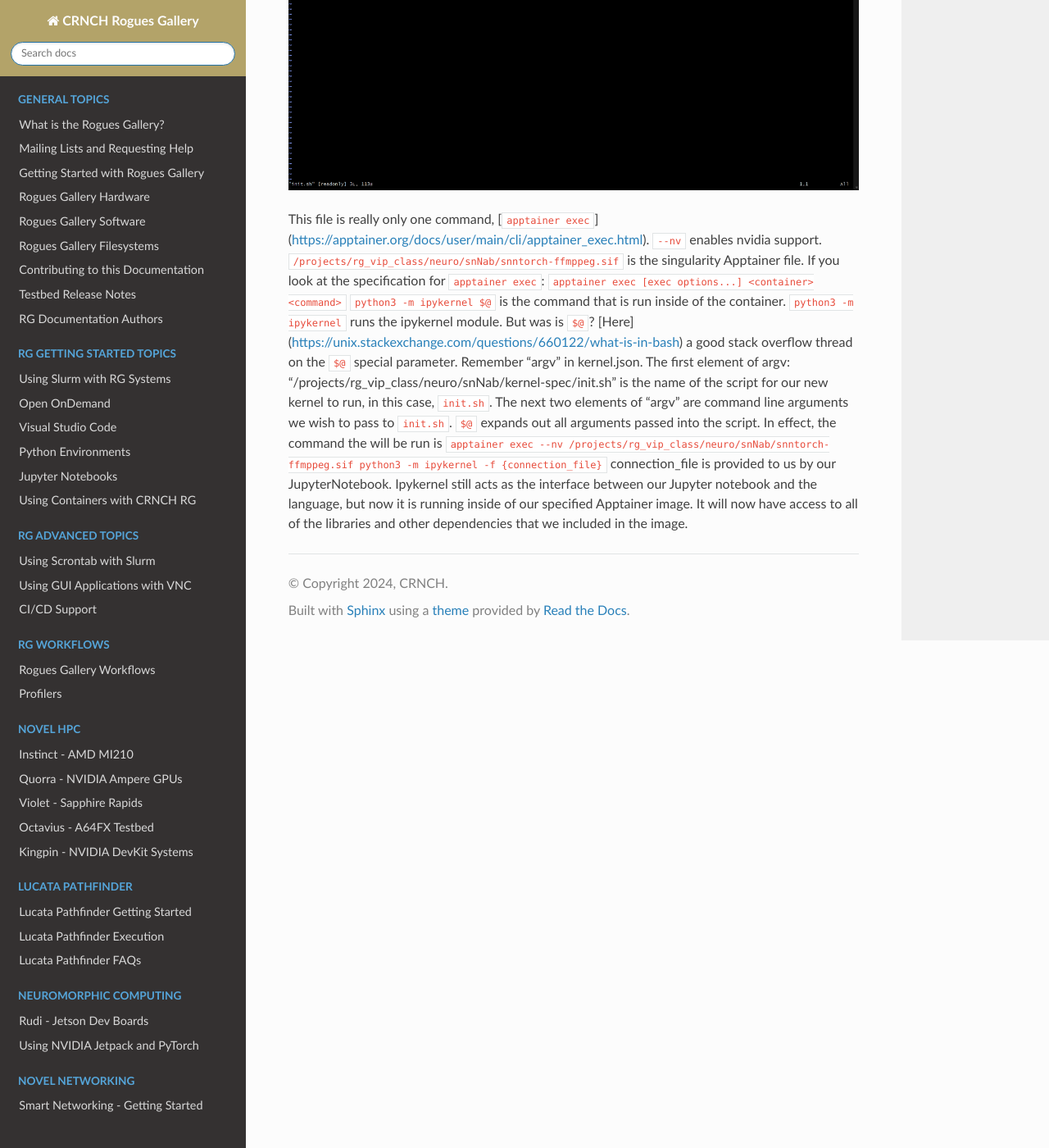
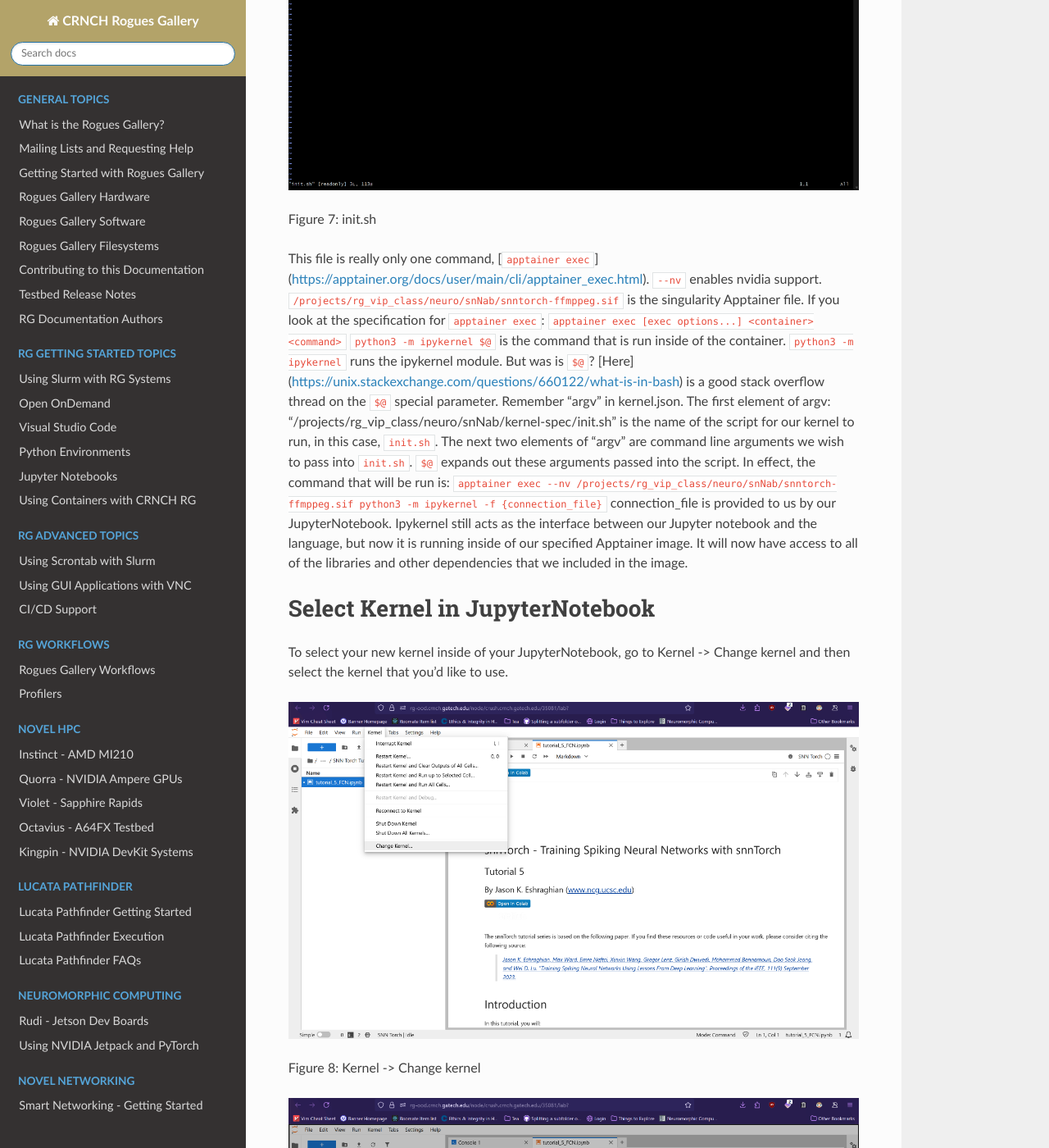
Before and after one commit to gt-crnch-rg/read-the-docs, a Sphinx documentation site: the page built from docs/general/NEW-using-jupyter-notebooks.rst, in a window 1280 px wide and 1400 px high, scrolled down 3336 px. Shown: the whole window at 82% size. Built offline with Sphinx 7.4.7 and the Read the Docs theme 3.1.0, drawn with Linux system fonts in a browser that asks for light colours; pages that are not in the unit, such as notebooks, are missing from menus; some of the changed text lies outside the part shown.

Commit message:
Modified Jupyter Notebook Article
Added selection on kernel selection in the Jupyter notebook article

```diff
--- a/docs/general/NEW-using-jupyter-notebooks.rst
+++ b/docs/general/NEW-using-jupyter-notebooks.rst
@@ -79,14 +79,27 @@ Let's now look at ``init.sh``:
 
 .. figure:: ../figures/general/snNab-jupyter-kernel-init-sh.png
     :alt: init.sh
+Figure 7: init.sh
 
 This file is really only one command, [``apptainer exec``](https://apptainer.org/docs/user/main/cli/apptainer_exec.html). ``--nv`` enables nvidia support. ``/projects/rg_vip_class/neuro/snNab/snntorch-ffmppeg.sif`` is the singularity Apptainer file.
 If you look at the specification for ``apptainer exec``:
 ``apptainer exec [exec options...] <container> <command>``
 ``python3 -m ipykernel $@`` is the command that is run inside of the container. ``python3 -m ipykernel`` runs the ipykernel module.
-But was is ``$@``? [Here](https://unix.stackexchange.com/questions/660122/what-is-in-bash) a good stack overflow thread on the ``$@`` special parameter. Remember "argv" in kernel.json.
-The first element of argv: "/projects/rg_vip_class/neuro/snNab/kernel-spec/init.sh" is the name of the script for our new kernel to run, in this case, ``init.sh``.
-The next two elements of "argv" are command line arguments we wish to pass to ``init.sh``. ``$@`` expands out all arguments passed into the script. In effect, the command the will be run is
+But was is ``$@``? [Here](https://unix.stackexchange.com/questions/660122/what-is-in-bash) is a good stack overflow thread on the ``$@`` special parameter. Remember "argv" in kernel.json.
+The first element of argv: "/projects/rg_vip_class/neuro/snNab/kernel-spec/init.sh" is the name of the script for our kernel to run, in this case, ``init.sh``.
+The next two elements of "argv" are command line arguments we wish to pass into ``init.sh``. ``$@`` expands out these arguments passed into the script. In effect, the command that will be run is:
 ``apptainer exec --nv /projects/rg_vip_class/neuro/snNab/snntorch-ffmppeg.sif python3 -m ipykernel -f {connection_file}``
 connection_file is provided to us by our JupyterNotebook. Ipykernel still acts as the interface between our Jupyter notebook and the language, but now it is running inside of our specified Apptainer image.
 It will now have access to all of the libraries and other dependencies that we included in the image.
+
+
+Select Kernel in JupyterNotebook
+================================
+To select your new kernel inside of your JupyterNotebook, go to Kernel -> Change kernel and then select the kernel that you'd like to use.
+
+.. figure:: ../figures/general/jupyter-notebook-switch-kernel1.png
+    :alt: Switch Kernel
+Figure 8: Kernel -> Change kernel
+
+.. figure:: ../figures/general/jupyter-notebook-switch-kernel2.png
+Figure 9: Selecting SNN Torch kernel
```
Also changed, not shown: docs/figures/general/jupyter-notebook-switch-kernel1.png (added), docs/figures/general/jupyter-notebook-switch-kernel2.png (added).
